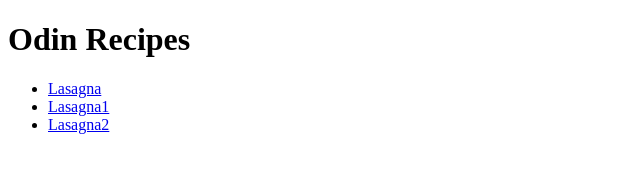
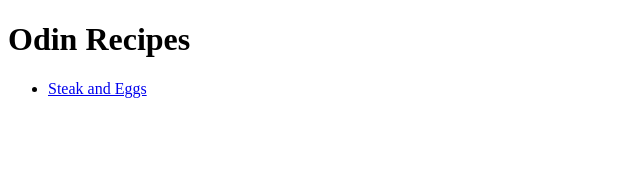
Before and after one commit to GreyGoldFish/recipes, a plain HTML site: page index.html in a window 1280 px wide. Shown: the whole page, without its empty margins (0-640 px from the left). Drawn offline with Linux system fonts and the light colour scheme.

```diff
--- a/index.html
+++ b/index.html
@@ -5,13 +5,12 @@
     <meta http-equiv="X-UA-Compatible" content="IE=edge">
     <meta name="viewport" content="width=device-width, initial-scale=1.0">
     <title>Odin Recipes</title>
+    <link rel="stylesheet" href="/styles.css">
 </head>
 <body>
     <h1>Odin Recipes</h1>
     <ul>
-        <li><a href="./recipes/lasagna.html">Lasagna</a></li>
-        <li><a href="./recipes/lasagna1.html">Lasagna1</a></li>
-        <li><a href="./recipes/lasagna2.html">Lasagna2</a></li>
+        <li><a href="./recipes/steak-eggs.html">Steak and Eggs</a></li>
     </ul>
 </body>
 </html>
```
